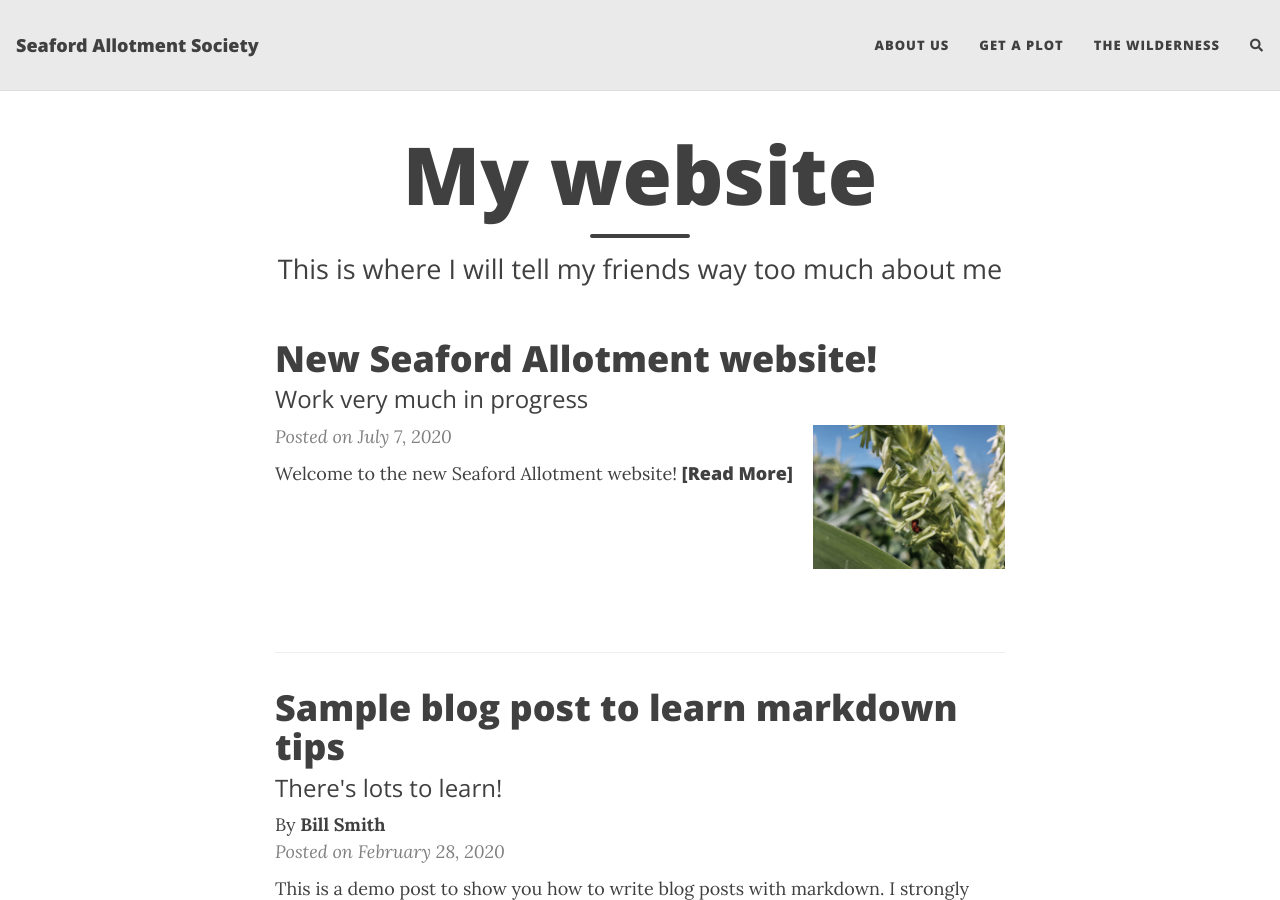
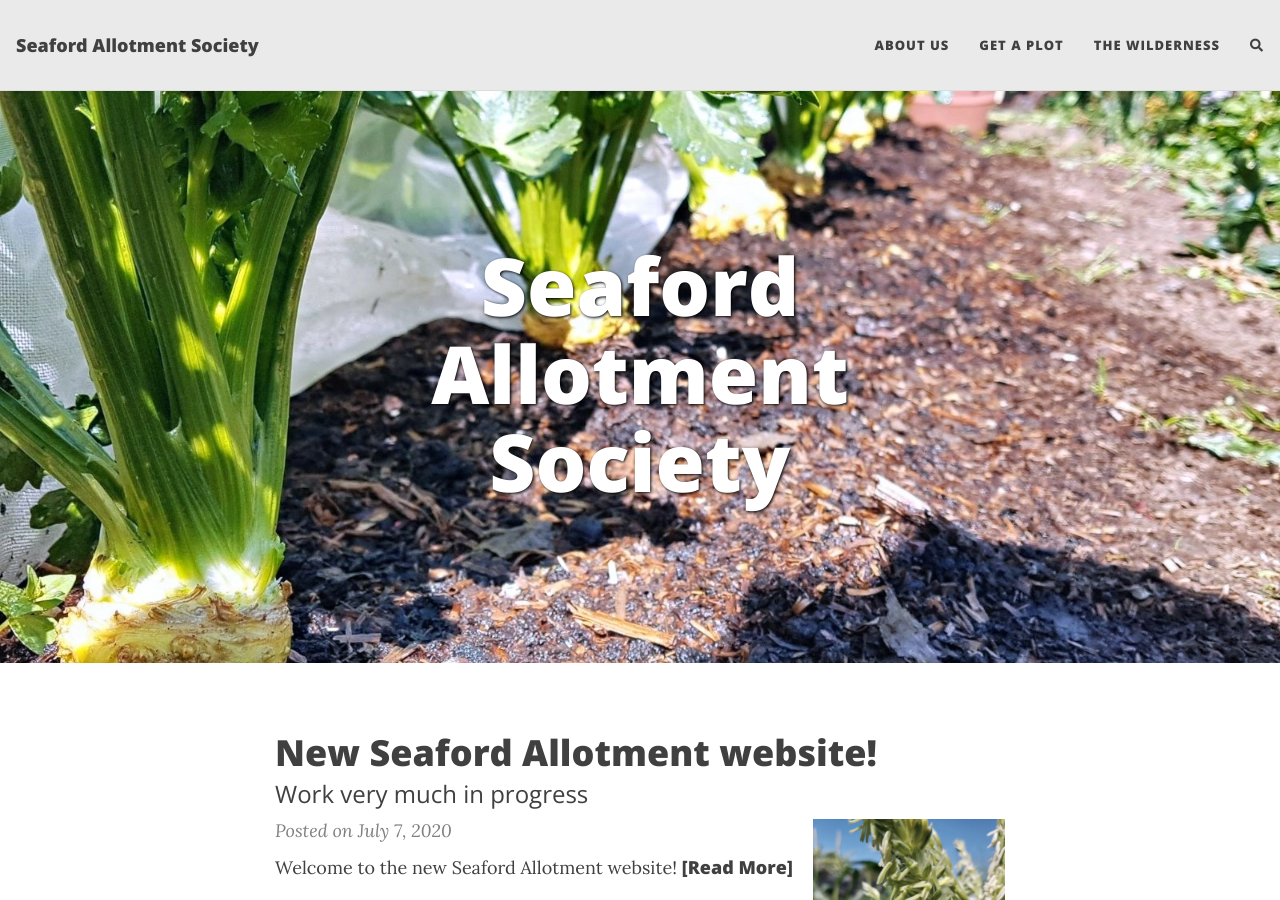
Before and after one commit to Croftie48/salg.github.io, a Jekyll site: the page built from index.html, in a window 1280 px wide and 900 px high. Built offline with Jekyll 4.4.1, drawn with Linux system fonts in a browser that asks for light colours; nearby versions of some CDN libraries; the list of posts is cut into pages by our own code; comment, search, counter and statistics services are not loaded.

Commit message:
Update index.html

```diff
--- a/index.html
+++ b/index.html
@@ -1,5 +1,7 @@
 ---
+cover-img: [/assets/img/banner1.jpg, /assets/img/banner2.jpg, /assets/img/banner3.jpg, /assets/img/banner4.jpg, /assets/img/banner5.jpg, /assets/img/banner6.jpg, /assets/img/banner7.jpg, /assets/img/banner8.jpg, /assets/img/banner9.jpg, /assets/img/banner10.jpg]
 layout: home
-title: My website
-subtitle: This is where I will tell my friends way too much about me
+title: Seaford Allotment Society
+subtitle:
+show-avatar: false
 ---
```
